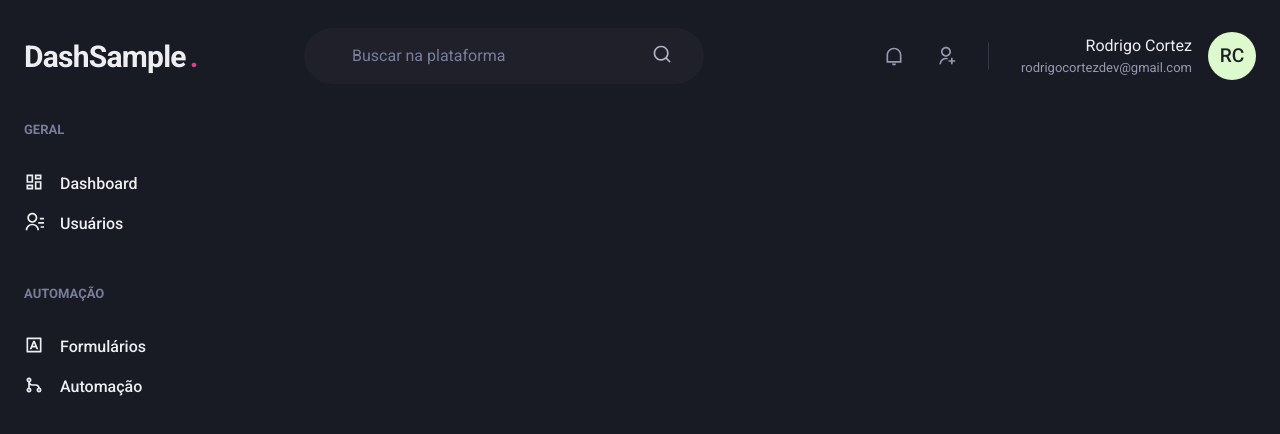
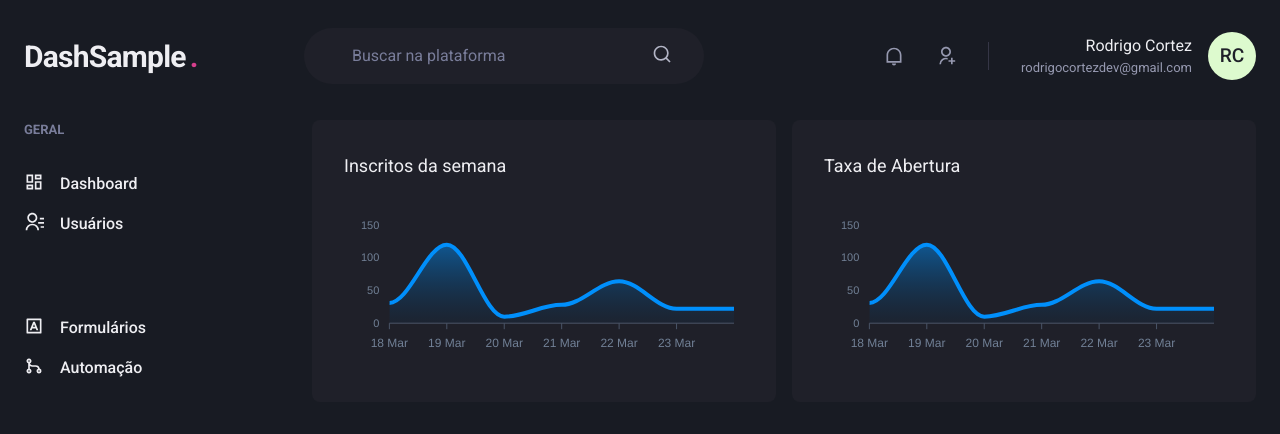
Before and after one commit to RodrigoCortezDev/DashSample, a Next.js app: page /Dashboard in a window 1280 px wide. Shown: the top 434 px of the page. Built offline with nearby package versions, Linux system fonts and the light colour scheme.

Commit message:
Pagina de dashboard

```diff
--- a/package.json
+++ b/package.json
@@ -13,9 +13,11 @@
     "@chakra-ui/react": "^2.0.0",
     "@emotion/react": "^11.9.0",
     "@emotion/styled": "^11.8.1",
+    "apexcharts": "^3.35.2",
     "framer-motion": "^6.3.3",
     "next": "12.1.6",
     "react": "18.1.0",
+    "react-apexcharts": "^1.4.0",
     "react-dom": "18.1.0",
     "react-icons": "^4.3.1"
   },
--- a/src/components/Sidebar.tsx
+++ b/src/components/Sidebar.tsx
@@ -43,9 +43,7 @@
 					</Stack>
 				</Box>
 				<Box>
-					<Text fontWeight={'bold'} color="gray.400" fontSize={'small'}>
-						AUTOMAÇÃO
-					</Text>
+					<Text fontWeight={'bold'} color="gray.400" fontSize={'small'}></Text>
 					<Stack spacing={4} mt="8" align={'stretch'}>
 						<Link display={'flex'} alignContent="center">
 							<Icon as={RiInputMethodLine} fontSize="20" />
--- a/src/pages/Dashboard.tsx
+++ b/src/pages/Dashboard.tsx
@@ -1,6 +1,69 @@
+import dynamic from 'next/dynamic';
 import Header from '../components/Header';
 import Sidebar from '../components/Sidebar';
-import { Flex } from '@chakra-ui/react';
+import {
+	Box,
+	Flex,
+	SimpleGrid,
+	Text,
+	theme
+	} from '@chakra-ui/react';
+
+//Importação usando lazyImport
+const Chart = dynamic(() => import('react-apexcharts'), { ssr: false });
+
+const options: ApexCharts.ApexOptions = {
+	chart: {
+		toolbar: {
+			show: false,
+		},
+		zoom: {
+			enabled: false,
+		},
+		foreColor: theme.colors.gray[500],
+	},
+	grid: {
+		show: false,
+	},
+	dataLabels: {
+		enabled: false,
+	},
+	stroke: {
+		curve: 'smooth',
+	},
+	tooltip: {
+		enabled: false,
+	},
+	xaxis: {
+		type: 'datetime',
+		axisBorder: {
+			color: theme.colors.gray[600],
+		},
+		axisTicks: {
+			color: theme.colors.gray[600],
+		},
+		categories: [
+			'2021-03-18T00:00:00.000Z',
+			'2021-03-19T00:00:00.000Z',
+			'2021-03-20T00:00:00.000Z',
+			'2021-03-21T00:00:00.000Z',
+			'2021-03-22T00:00:00.000Z',
+			'2021-03-23T00:00:00.000Z',
+			'2021-03-24T00:00:00.000Z',
+		],
+	},
+	fill: {
+		opacity: 0.3,
+		type: 'gradient',
+		gradient: {
+			shade: 'dark',
+			opacityFrom: 0.7,
+			opacityTo: 0.3,
+		},
+	},
+};
+
+const series = [{ name: 'series1', data: [31, 120, 10, 28, 64, 22, 22] }];
 
 export default function Dashboard() {
 	return (
@@ -8,6 +71,21 @@
 			<Header />
 			<Flex w="100%" my="6" maxWidth={1480} mx="auto" px="6">
 				<Sidebar />
+
+				<SimpleGrid flex={1} gap="4" minChildWidth="320px" alignContent={'flex-start'}>
+					<Box p="8" bg="gray.800" borderRadius={8} pb="4">
+						<Text fontSize={'lg'} mb="4">
+							Inscritos da semana
+						</Text>
+						<Chart type="area" options={options} series={series} height={160} />
+					</Box>
+					<Box p="8" bg="gray.800" borderRadius={8}>
+						<Text fontSize={'lg'} mb="4">
+							Taxa de Abertura
+						</Text>
+						<Chart type="area" options={options} series={series} height={160} />
+					</Box>
+				</SimpleGrid>
 			</Flex>
 		</Flex>
 	);
```
Also changed, not shown: 1 other file (tests, documents, lock files or other folders).
